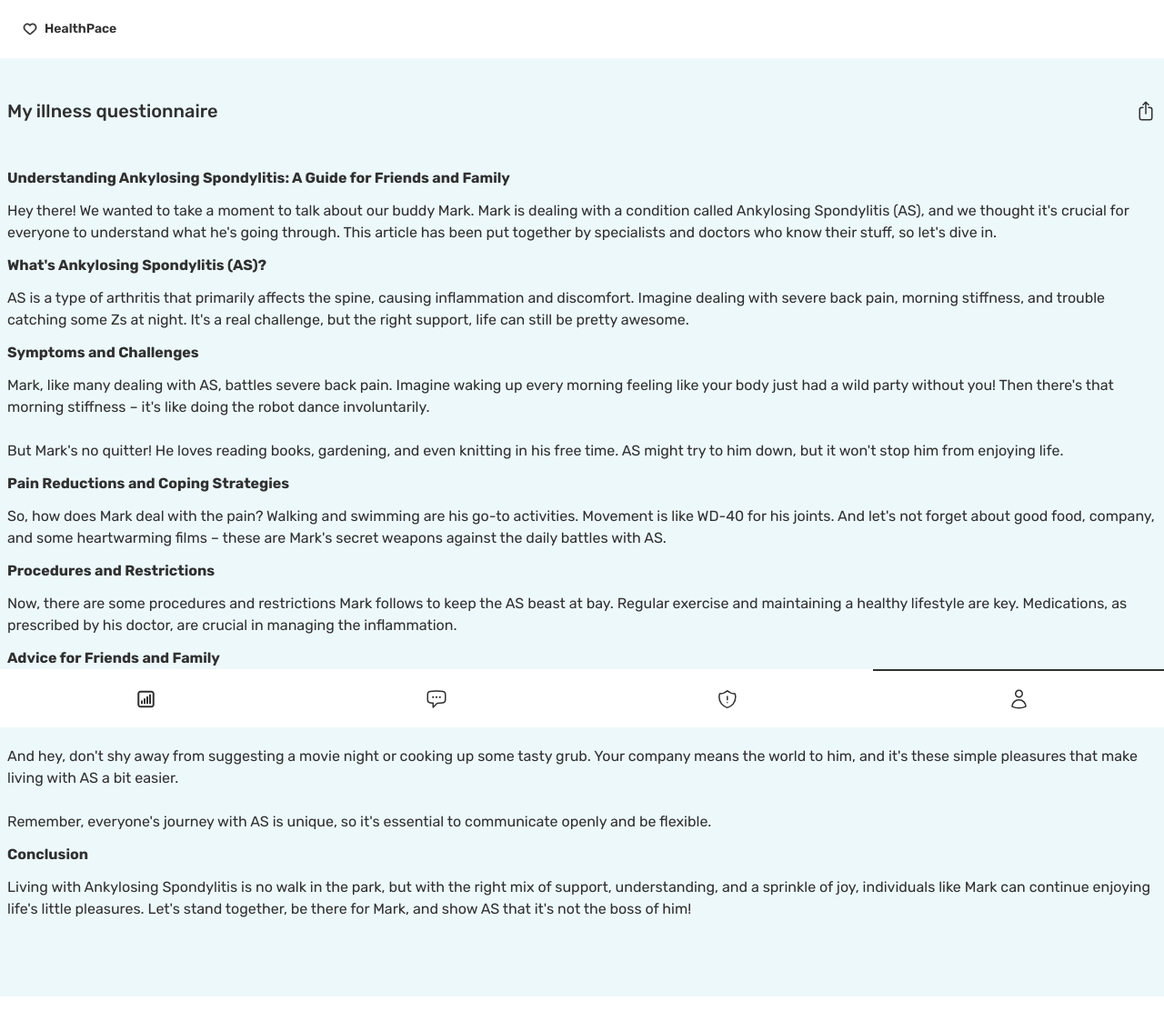
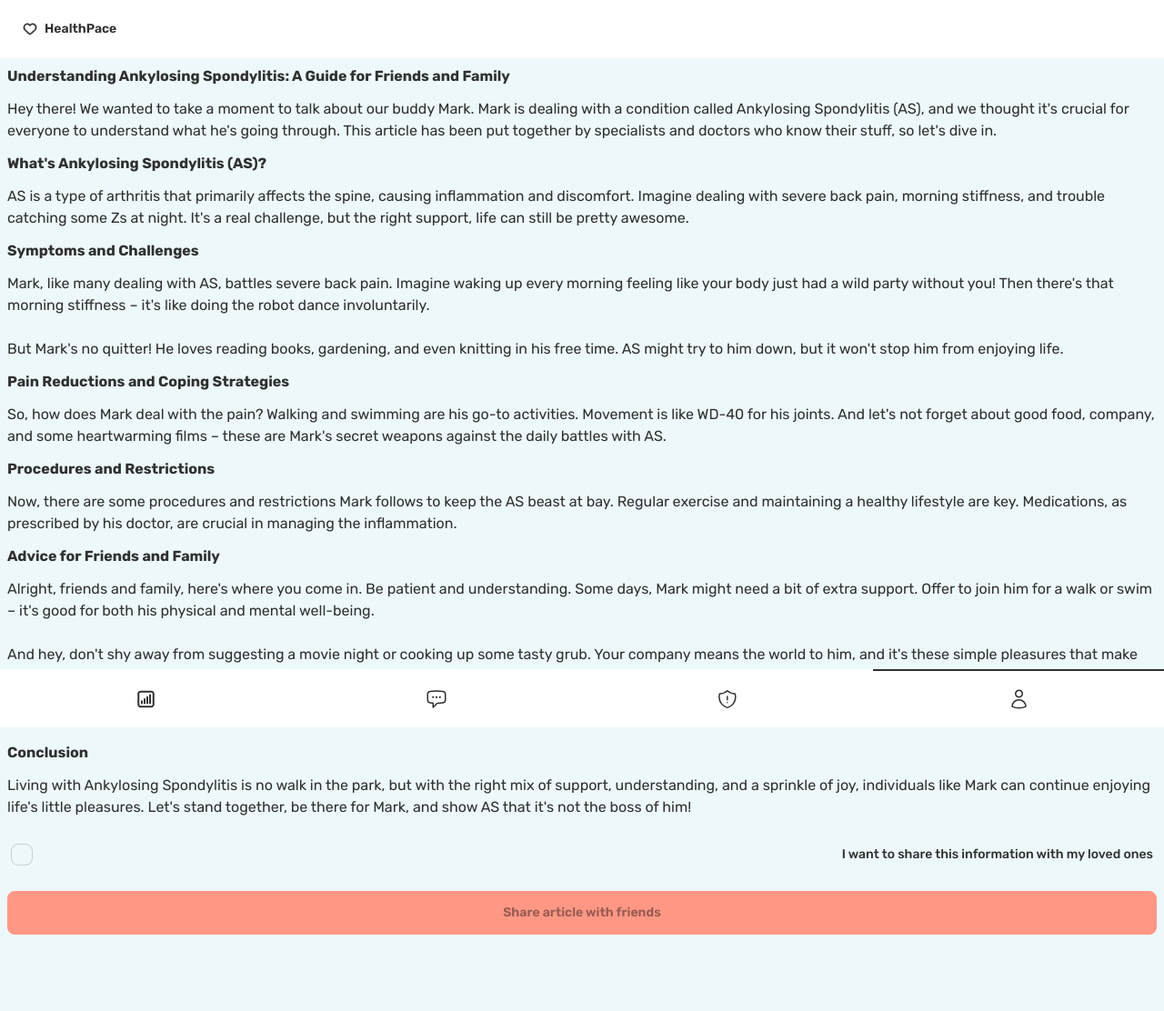
Before and after one commit to HacksDev/junction-2023, a Next.js app: page /profile/article/2f825b9a-371e-425c-91d7-fd51b6d3352c in a window 1280 px wide. Shown: the whole page at 91% size. Built offline with nearby package versions, Linux system fonts and the light colour scheme.

Commit message:
[dev-vb] fix article

```diff
--- a/src/pages/profile/article/2f825b9a-371e-425c-91d7-fd51b6d3352c/index.tsx
+++ b/src/pages/profile/article/2f825b9a-371e-425c-91d7-fd51b6d3352c/index.tsx
@@ -1,9 +1,16 @@
 import { Layout } from "@/components/Layout";
 import Link from "next/link";
 import { useCallback } from "react";
+import { useState } from "react";
 
 export default function Profile() {
+  const [checked, setChecked] = useState(false);
+  const buttonStyle = {
+    opacity: checked ? 1 : 0.5,
+  };
+
   const handleShareClick = useCallback(() => {
+    console.log("trying to share");
     try {
       if (navigator.share) {
         navigator
@@ -21,25 +28,6 @@ export default function Profile() {
   }, []);
   return (
     <Layout containerClassName="grid gap-y-3">
-      <div className="flex items-center justify-between">
-        <h1 className="text-xl font-medium my-9">My illness questionnaire</h1>
-        <button onClick={handleShareClick} className="pl-5">
-          <svg
-            xmlns="http://www.w3.org/2000/svg"
-            fill="none"
-            viewBox="0 0 24 24"
-            strokeWidth={1.5}
-            stroke="currentColor"
-            className="w-6 h-6"
-          >
-            <path
-              strokeLinecap="round"
-              strokeLinejoin="round"
-              d="M9 8.25H7.5a2.25 2.25 0 00-2.25 2.25v9a2.25 2.25 0 002.25 2.25h9a2.25 2.25 0 002.25-2.25v-9a2.25 2.25 0 00-2.25-2.25H15m0-3l-3-3m0 0l-3 3m3-3V15"
-            />
-          </svg>
-        </button>
-      </div>
       <strong>Understanding Ankylosing Spondylitis: A Guide for Friends and Family</strong>
       Hey there! We wanted to take a moment to talk about our buddy Mark. Mark is dealing with a condition called
       Ankylosing Spondylitis (AS), and we thought it&apos;s crucial for everyone to understand what he&apos;s going
@@ -80,6 +68,19 @@ export default function Profile() {
       Living with Ankylosing Spondylitis is no walk in the park, but with the right mix of support, understanding, and a
       sprinkle of joy, individuals like Mark can continue enjoying life&apos;s little pleasures. Let&apos;s stand
       together, be there for Mark, and show AS that it&apos;s not the boss of him!
+      <div className="form-control py-2">
+        <label className="cursor-pointer label">
+          <input type="checkbox" checked={checked} onChange={() => setChecked((prev) => !prev)} className="checkbox" />
+          <span className="label-text pl-2 font-medium leading-none">
+            I want to share this information with my loved ones
+          </span>
+        </label>
+      </div>
+      <div className="btn btn-primary btn-block">
+        <button className="btn-block" onClick={handleShareClick} disabled={!checked} style={buttonStyle}>
+          Share article with friends
+        </button>
+      </div>
     </Layout>
   );
 }
--- a/src/pages/profile/questionnaire/index.tsx
+++ b/src/pages/profile/questionnaire/index.tsx
@@ -1,8 +1,6 @@
 import { Layout } from "@/components/Layout";
 import { Mascot } from "@/components/Mascot";
 import Link from "next/link";
-
-import { useState } from "react";
 
 const questions: Array<{
   title: string;
@@ -31,31 +29,12 @@ const questions: Array<{
 ];
 
 export default function Questionnaire() {
-  const [checked, setChecked] = useState(false);
-
   return (
     <Layout containerClassName="px-4 pb-5">
       <div className="flex items-center justify-between">
         <h1 className="text-xl font-medium my-9">My illness questionnaire</h1>
-        <Link href="/profile/article/2f825b9a-371e-425c-91d7-fd51b6d3352c" className="pl-5">
-          <svg
-            xmlns="http://www.w3.org/2000/svg"
-            fill="none"
-            viewBox="0 0 24 24"
-            strokeWidth={1.5}
-            stroke="currentColor"
-            className="w-6 h-6"
-          >
-            <path
-              strokeLinecap="round"
-              strokeLinejoin="round"
-              d="M9 8.25H7.5a2.25 2.25 0 00-2.25 2.25v9a2.25 2.25 0 002.25 2.25h9a2.25 2.25 0 002.25-2.25v-9a2.25 2.25 0 00-2.25-2.25H15m0-3l-3-3m0 0l-3 3m3-3V15"
-            />
-          </svg>
-        </Link>
       </div>
       <p className="text-md leading-none mb-3">Fill out your health information and lifestyle details. </p>
-
       <div className="grid gap-y-4">
         {questions.map((question) => {
           return (
@@ -68,24 +47,9 @@ export default function Questionnaire() {
           );
         })}
       </div>
-
-      <div className="form-control py-2">
-        <label className="cursor-pointer label">
-          <input type="checkbox" checked={checked} onChange={() => setChecked((prev) => !prev)} className="checkbox" />
-          <span className="label-text pl-2 font-medium leading-none">
-            I want to share this information with my loved ones
-          </span>
-        </label>
-      </div>
-
-      <div className="grid gap-y-2 mt-6">
-        <Link href="/profile" className="btn btn-primary btn-block">
-          Done
-        </Link>
-        <Link href="/profile" className="btn btn-outline btn-error btn-block">
-          Cancel
-        </Link>
-      </div>
+      <button className="btn btn-primary btn-block my-10">
+        <Link href="/profile/article/2f825b9a-371e-425c-91d7-fd51b6d3352c">Generate article for friends</Link>
+      </button>
     </Layout>
   );
 }
```
